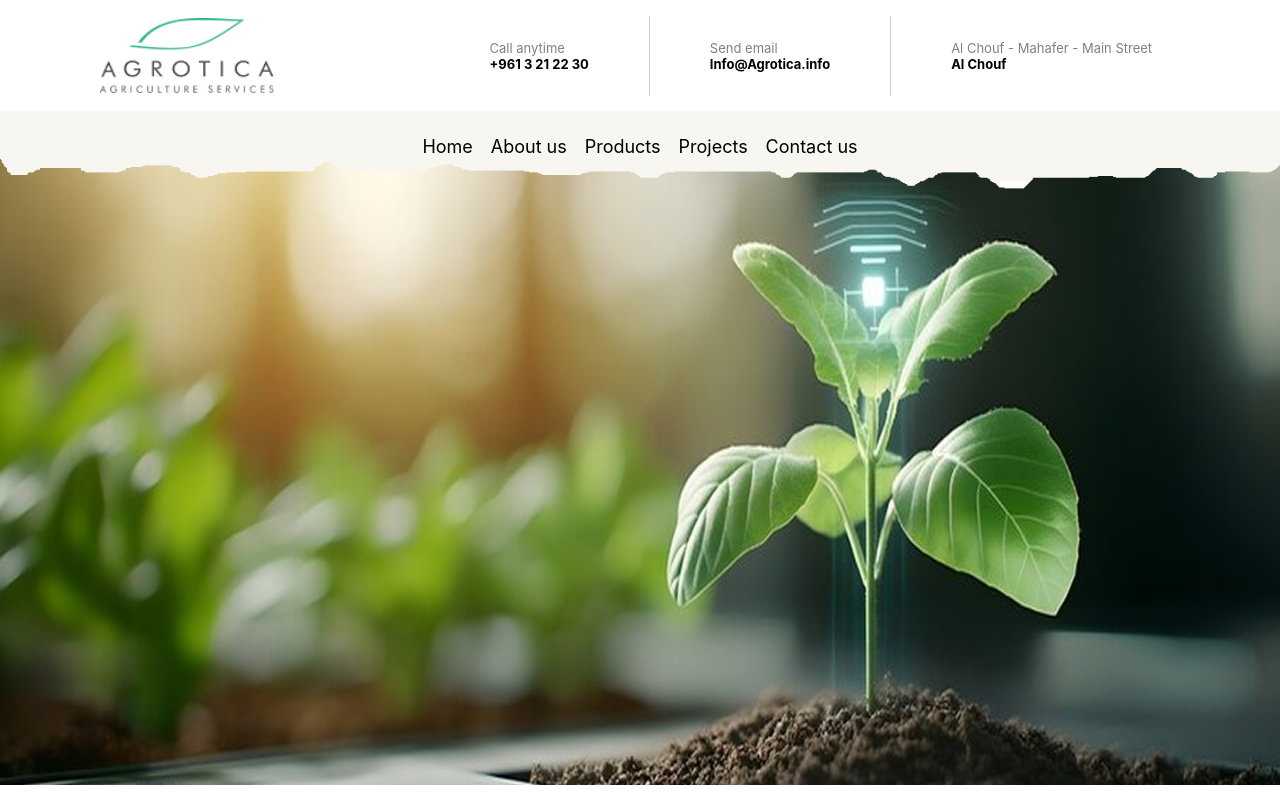
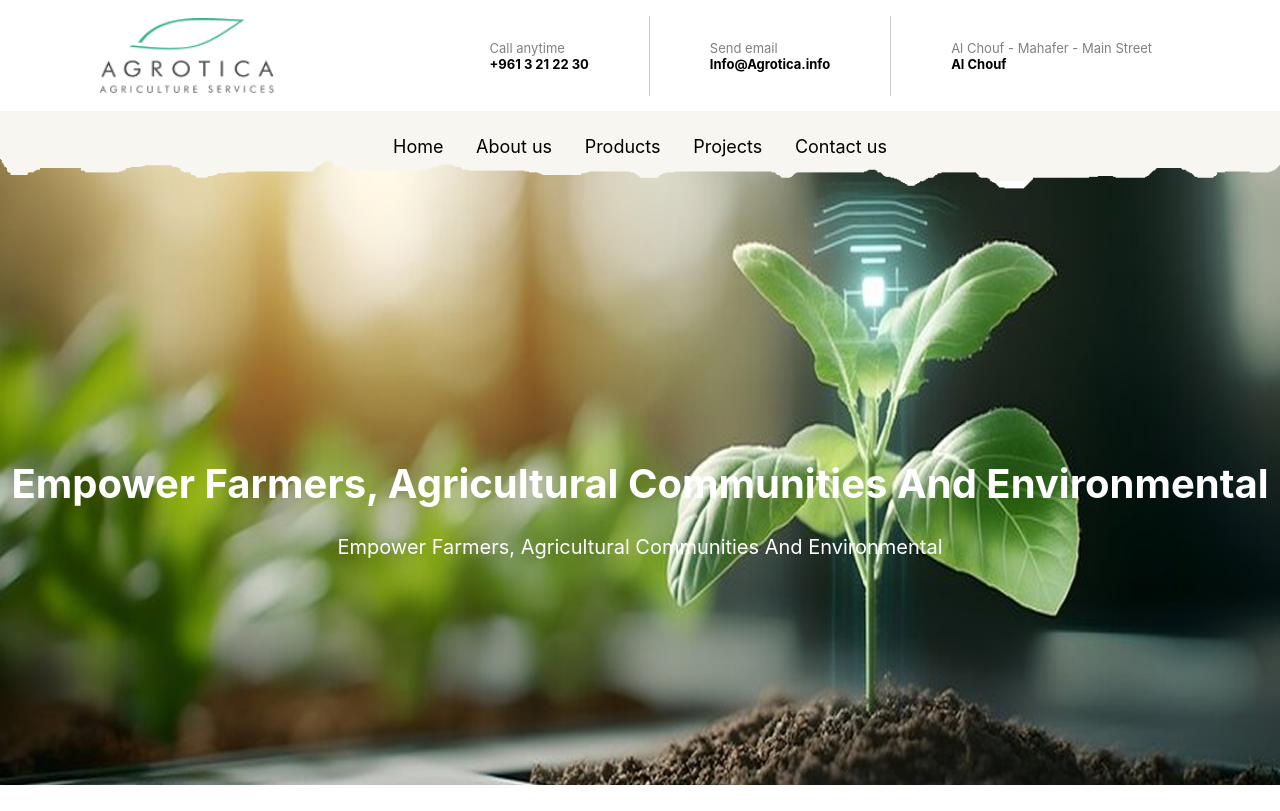
Before and after one commit to Chris-A-75/agrotica-home-page, a JavaScript app: page / in a window 1280 px wide. Built offline with nearby package versions, Linux system fonts and the light colour scheme; the HTML template or start-up script is replaced by a standard one.

Commit message:
top bar 2 fixes

```diff
--- a/src/App.css
+++ b/src/App.css
@@ -8,13 +8,24 @@
 .top-bar-2 {
   background-color: #f8f6f0;
   height: 50px;
-  padding: 10px 33%;
+  padding: 10px 29%;
   display: flex;
   align-items: center;
-  justify-content: space-between;
+  justify-content: space-evenly;
 }
 .bar-link-text {
   text-decoration: none;
   color: inherit;
   font-size: 18px;
+  margin: 0 2%;
 }
+.centered-image-text {
+  position: absolute;
+  top: 0;
+  left: 0;
+  width: 100%;
+  height: 100%;
+  display: flex;
+  justify-content: center;
+  align-items: center;
+}
--- a/src/App.js
+++ b/src/App.js
@@ -14,7 +14,7 @@ function App() {
             marginLeft: "20%",
             display: "flex",
             alignItems: "center",
-            justifyContent: "space-evenly",
+            justifyContent: "space-between",
           }}
         >
           <div style={{ fontSize: 13, color: "grey" }}>
@@ -53,14 +53,44 @@ function App() {
         </div>
       </div>
       <div className="top-bar-2">
-        <a className="bar-link-text" href="/home">Home</a>
-        <a className="bar-link-text" href="/about">About us</a>
-        <a className="bar-link-text" href="/products">Products</a>
-        <a className="bar-link-text" href="/projects">Projects</a>
-        <a className="bar-link-text" href="/contact">Contact us</a>
+        <a className="bar-link-text" href="/home">
+          Home
+        </a>
+        <a className="bar-link-text" href="/about">
+          About us
+        </a>
+        <a className="bar-link-text" href="/products">
+          Products
+        </a>
+        <a className="bar-link-text" href="/projects">
+          Projects
+        </a>
+        <a className="bar-link-text" href="/contact">
+          Contact us
+        </a>
       </div>
-      <div>
-        <img src={image1} alt="" style={{width:"100%", transform: "translateY(-22px)"}}></img>
+      <div
+        style={{ position: "relative", display: "inline-block", width: "100%" }}
+      >
+        <img
+          src={image1}
+          alt=""
+          style={{ width: "100%", transform: "translateY(-22px)" }}
+        ></img>
+        <div
+          className="centered-image-text"
+          style={{
+            color: "white",
+            fontSize: 20,
+            textAlign: "center",
+            flexDirection: "column",
+          }}
+        >
+          <h1>Empower Farmers, Agricultural Communities And Environmental</h1>
+          <span style={{ fontWeight: "normal" }}>
+            Empower Farmers, Agricultural Communities And Environmental
+          </span>
+        </div>
       </div>
     </div>
   );
```
